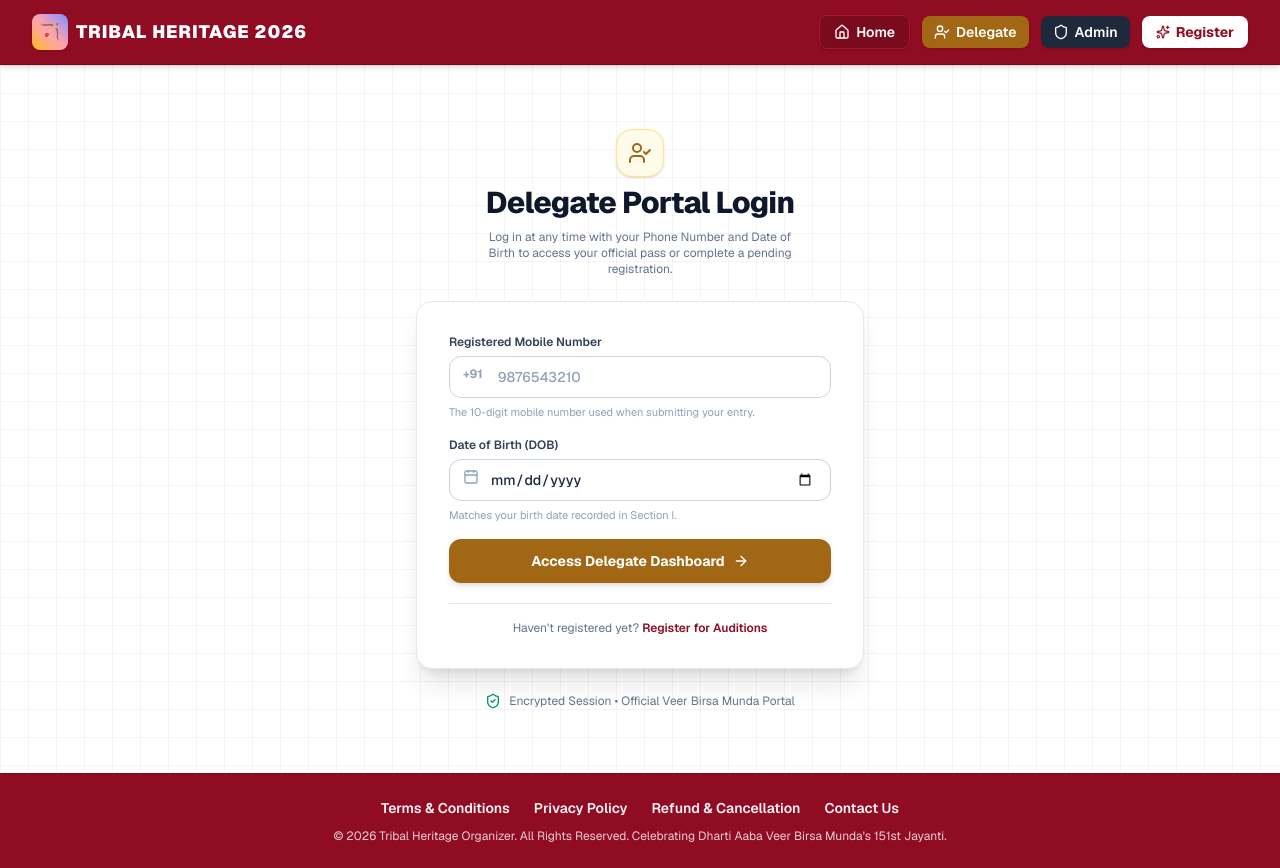
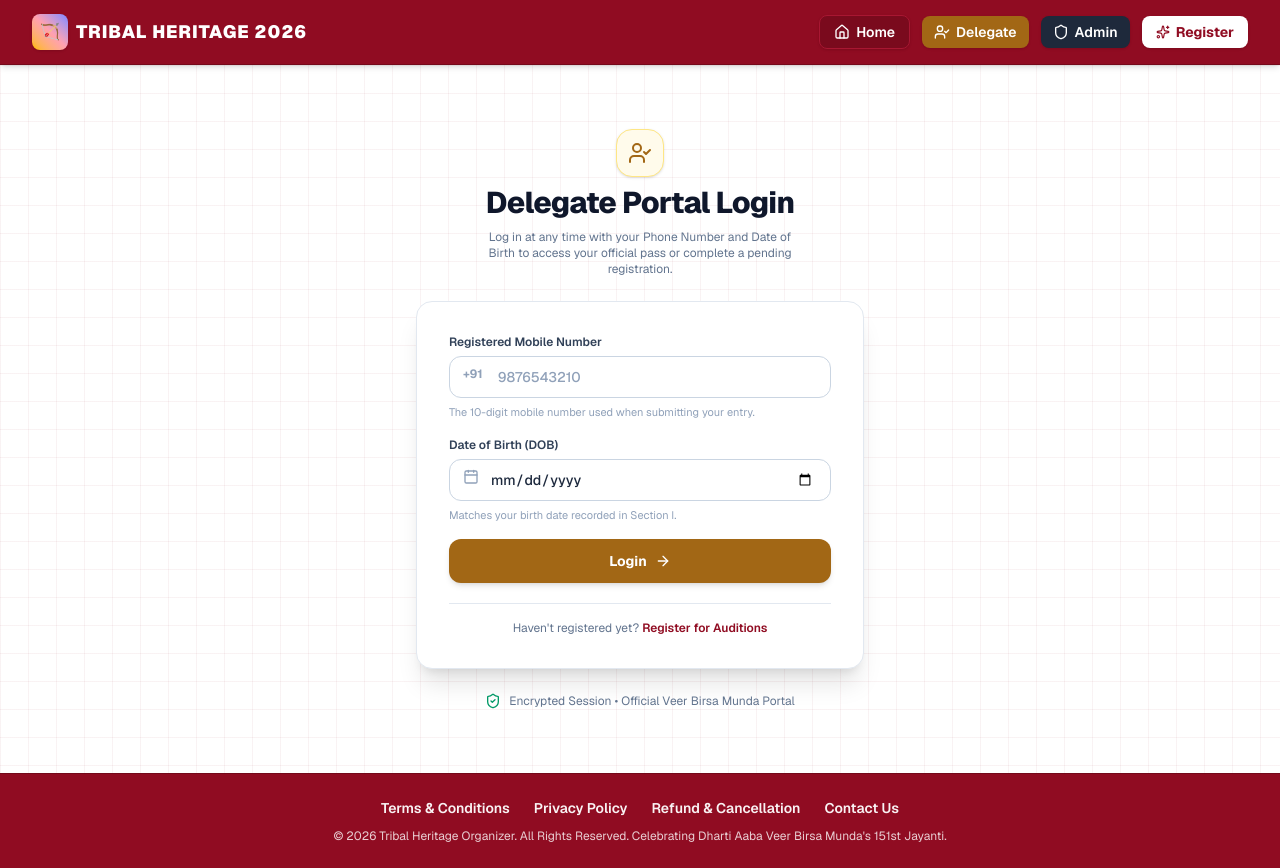
Before and after one commit to ShawnFrost26/ramp_walk, a Next.js app: page /delegate/login in a window 1280 px wide. Built offline with nearby package versions, Linux system fonts and the light colour scheme.

Commit message:
fix(ui): update delegate login button label to 'Login'

```diff
--- a/app/delegate/login/page.tsx
+++ b/app/delegate/login/page.tsx
@@ -137,11 +137,11 @@ export default function DelegateLoginPage() {
                 {isLoading ? (
                   <>
                     <RefreshCw className="h-4 w-4 animate-spin" />
-                    <span>Verifying Credentials...</span>
+                    <span>Logging in...</span>
                   </>
                 ) : (
                   <>
-                    <span>Access Delegate Dashboard</span>
+                    <span>Login</span>
                     <ArrowRight className="h-4 w-4" />
                   </>
                 )}
```
